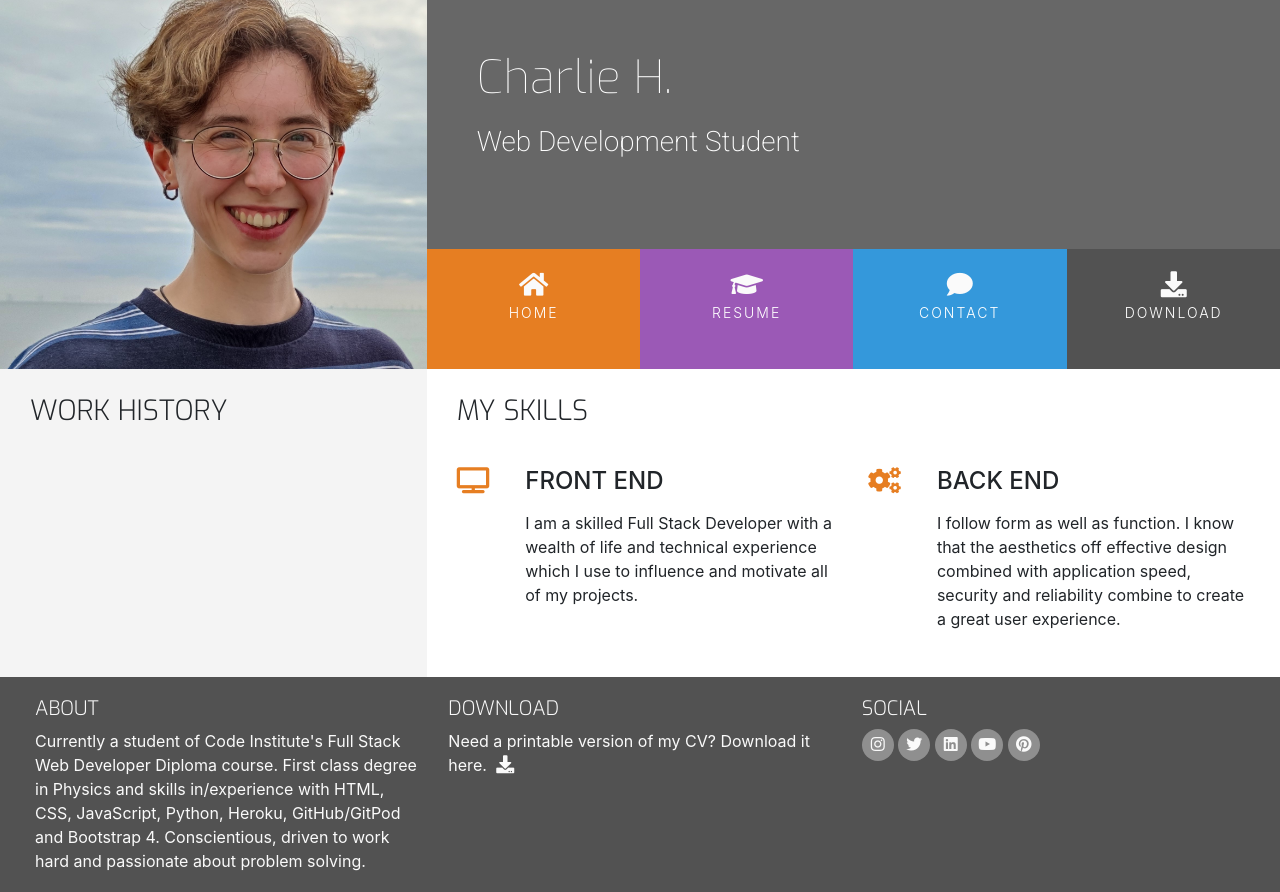
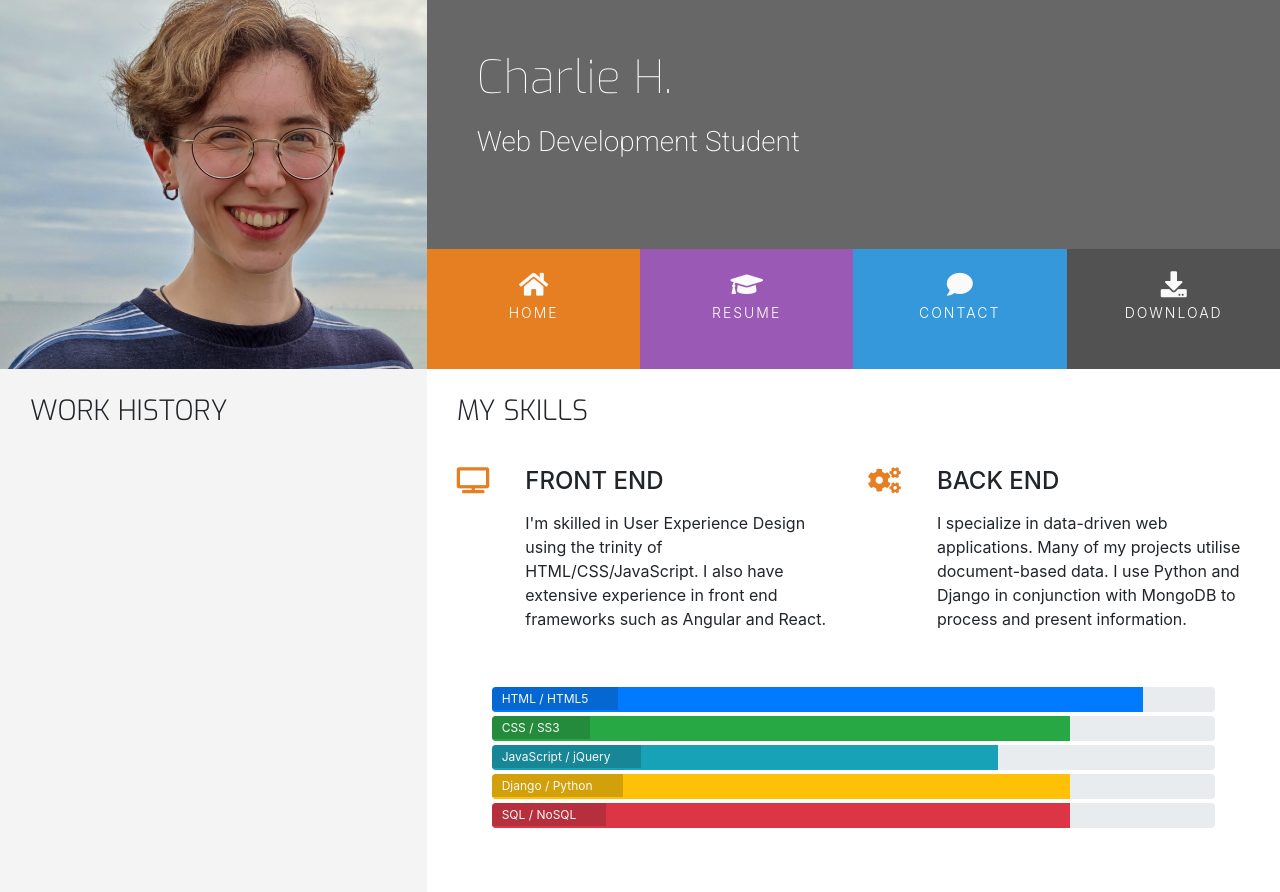
Before and after one commit to mountaincharlie/Resume-Project, a plain HTML site: page resume.html in a window 1280 px wide. Shown: the top 892 px of the page. Drawn offline with nearby package versions, Linux system fonts and the light colour scheme.

Commit message:
Add content and progress bars to My Skills section

```diff
--- a/assets/css/style.css
+++ b/assets/css/style.css
@@ -266,3 +266,25 @@ footer{
     position: relative;
     width: 60%;
 }
+
+/* -----------------------------SKILLS */
+
+/* extending bootstraps wrapper progress class */
+.progress{
+    position: relative;
+    height: 25px;
+    margin-bottom: 4px;
+}
+
+.progress-type{
+    position: absolute;
+    left: 0px;
+    font-weight: 400;
+    padding: 3px 30px 2px 10px;
+    color: #fafafa;
+    background-color: rgba(25,25,25,0.2);
+}
+
+.progress-section{
+    margin: 40px 20px;
+}
--- a/resume.html
+++ b/resume.html
@@ -84,7 +84,7 @@
                                     <h4 class="three-reasons-heading uppercase">Front End</h4>
                                     <!-- copied from the CI walkthrough -->
                                     <p>
-                                        I am a skilled Full Stack Developer with a wealth of life and technical experience which I use to influence and motivate all of my projects.
+                                        I'm skilled in User Experience Design using the trinity of HTML/CSS/JavaScript. I also have extensive experience in front end frameworks such as Angular and React.
                                     </p>
                                 </div>
                             </div>
@@ -97,10 +97,46 @@
                                 <div class="col-10">
                                     <h4 class="three-reasons-heading uppercase">Back End</h4>
                                     <!-- copied from the CI walkthrough -->
+                                    <!-- MENTION SPECIFIC PROJECTS -->
                                     <p>
-                                        I follow form as well as function. I know that the aesthetics off effective design combined with application speed, security and reliability combine to create a great user experience.
+                                        I specialize in data-driven web applications. Many of my projects utilise document-based data. I use Python and Django in conjunction with MongoDB to process and present information.
                                     </p>
                                 </div>
+                            </div>
+                        </div>
+                    </div>
+                    <div class="row progress-section">
+                        <div class="col">
+                            <!-- bootstrap's 'wrapper' for making a progress bar -->
+                            <div class="progress">
+                                <div class="progress-bar" role="progressbar" aria-valuenow="90" aria-valuemin="0" aria-valuemax="100" style="width:90%">
+                                <span class="sr-only">90% complete</span>
+                                </div>
+                                <span class="progress-type">HTML / HTML5</span>
+                            </div>
+                            <div class="progress">
+                                <div class="progress-bar bg-success" role="progressbar" aria-valuenow="80" aria-valuemin="0" aria-valuemax="100" style="width:80%">
+                                <span class="sr-only">80% complete</span>
+                                </div>
+                                <span class="progress-type">CSS / SS3</span>
+                            </div>
+                            <div class="progress">
+                                <div class="progress-bar bg-info" role="progressbar" aria-valuenow="70" aria-valuemin="0" aria-valuemax="100" style="width:70%">
+                                <span class="sr-only">70% complete</span>
+                                </div>
+                                <span class="progress-type">JavaScript / jQuery</span>
+                            </div>
+                            <div class="progress">
+                                <div class="progress-bar bg-warning" role="progressbar" aria-valuenow="80" aria-valuemin="0" aria-valuemax="100" style="width:80%">
+                                <span class="sr-only">80% complete</span>
+                                </div>
+                                <span class="progress-type">Django / Python</span>
+                            </div>
+                            <div class="progress">
+                                <div class="progress-bar bg-danger" role="progressbar" aria-valuenow="80" aria-valuemin="0" aria-valuemax="100" style="width:80%">
+                                <span class="sr-only">80% complete</span>
+                                </div>
+                                <span class="progress-type">SQL / NoSQL</span>
                             </div>
                         </div>
                     </div>
```
